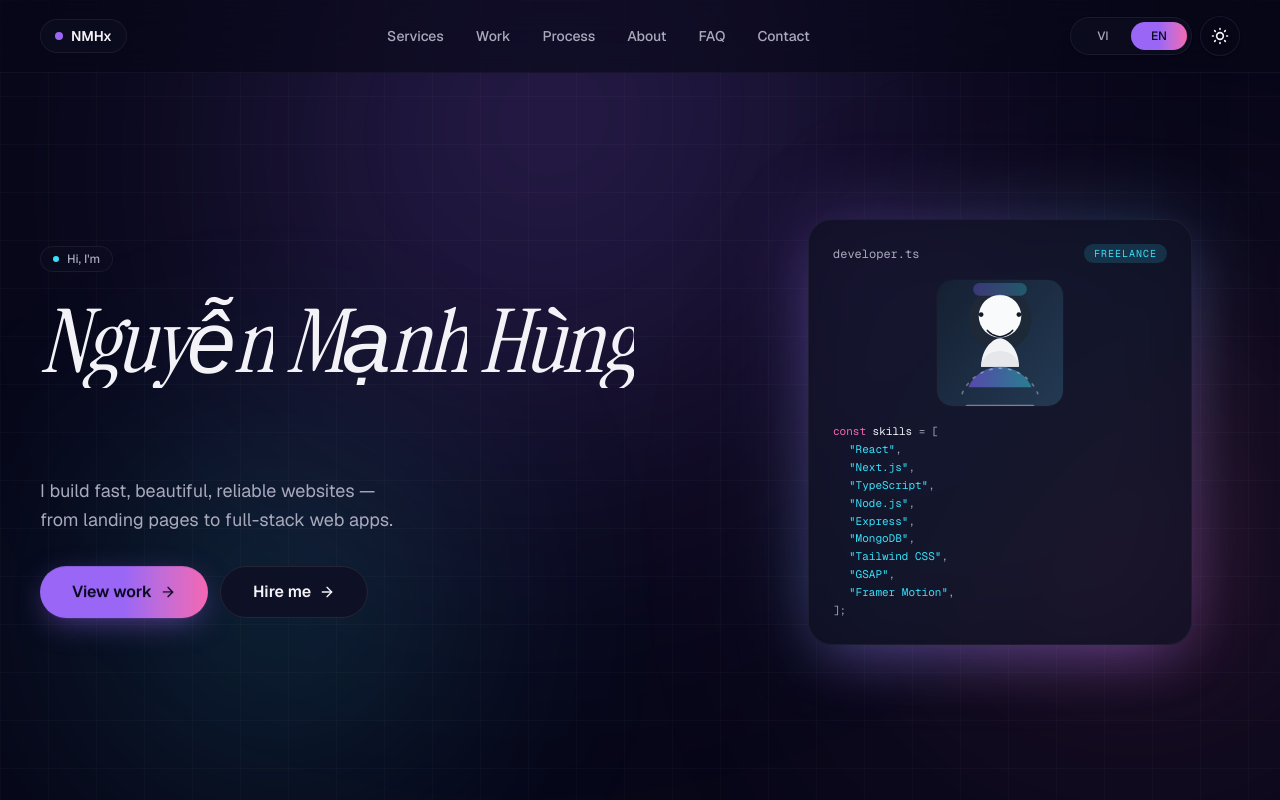
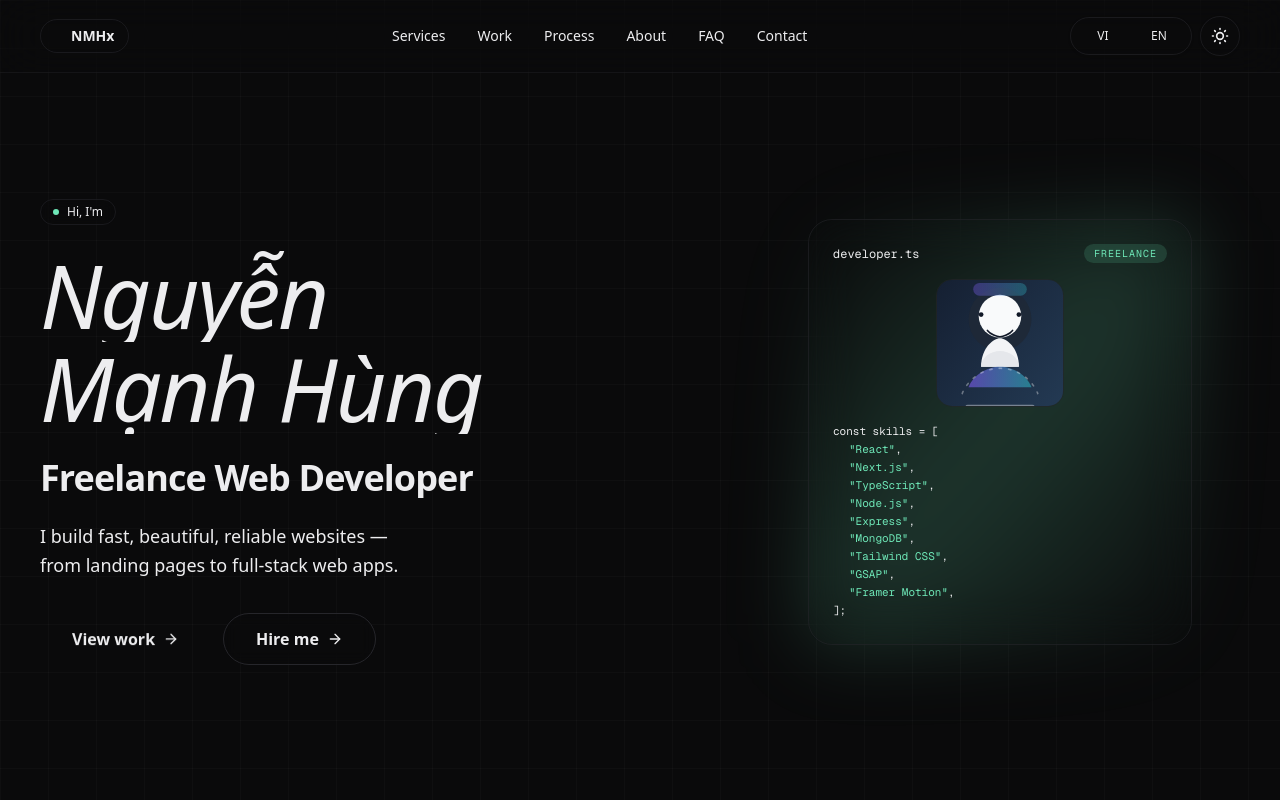
Before and after one commit to NMHx2005/Portfolio, a Next.js app: page / in a window 1280 px wide. Shown: the top 800 px of the page. Built offline with nearby package versions, Linux system fonts and the light colour scheme; no server answers.

Commit message:
feat: add minimal design tokens, motion primitives and a contrast test

```diff
--- a/src/app/globals.css
+++ b/src/app/globals.css
@@ -1,99 +1,115 @@
 @import "tailwindcss";
 
+@custom-variant dark (&:where(.dark, .dark *));
+/* Coarse pointers (touch): controls grow to 44 px. */
+@custom-variant touch (@media (pointer: coarse));
+
 :root {
-  /* Light mode tokens */
-  --background: 0 0% 98%;
-  --background-elevated: 0 0% 100%;
-  --foreground: 240 60% 8%;
-  --muted: 240 10% 92%;
-  --muted-foreground: 240 12% 38%;
-  --border: 240 14% 88%;
-  --primary: 262 83% 60%;
-  --primary-foreground: 0 0% 100%;
-  --secondary: 328 86% 60%;
-  --secondary-foreground: 0 0% 100%;
-  --accent: 188 95% 45%;
-  --accent-foreground: 0 0% 100%;
-  --ring: 262 83% 60%;
+  color-scheme: light;
+  --bg: #fafaf9;
+  --surface: #ffffff;
+  --border: #e4e4e7;
+  --border-strong: #d4d4d8;
+  --fg: #111113;
+  --fg-muted: #52525b;
+  --fg-subtle: #6b6b75;
+  --accent: #047857;
+  --on-accent: #ffffff;
 }
 
 .dark {
-  /* Dark mode tokens — Aurora studio */
-  --background: 240 56% 6%;
-  --background-elevated: 240 36% 10%;
-  --foreground: 240 20% 96%;
-  --muted: 240 32% 14%;
-  --muted-foreground: 240 12% 70%;
-  --border: 240 20% 18%;
-  --primary: 262 88% 68%;
-  --primary-foreground: 240 60% 8%;
-  --secondary: 328 86% 68%;
-  --secondary-foreground: 240 60% 8%;
-  --accent: 188 95% 60%;
-  --accent-foreground: 240 60% 8%;
-  --ring: 262 88% 68%;
+  color-scheme: dark;
+  --bg: #0a0a0b;
+  --surface: #111113;
+  --border: #26262b;
+  --border-strong: #3a3a42;
+  --fg: #ededef;
+  --fg-muted: #a1a1aa;
+  --fg-subtle: #8a8a93;
+  --accent: #6ee7b7;
+  --on-accent: #04241a;
 }
 
 @theme inline {
-  --color-background: hsl(var(--background));
-  --color-background-elevated: hsl(var(--background-elevated));
-  --color-foreground: hsl(var(--foreground));
-  --color-muted: hsl(var(--muted));
-  --color-muted-foreground: hsl(var(--muted-foreground));
-  --color-primary: hsl(var(--primary));
-  --color-primary-foreground: hsl(var(--primary-foreground));
-  --color-secondary: hsl(var(--secondary));
-  --color-secondary-foreground: hsl(var(--secondary-foreground));
-  --color-border: hsl(var(--border));
-  --color-accent: hsl(var(--accent));
-  --color-accent-foreground: hsl(var(--accent-foreground));
-  --color-ring: hsl(var(--ring));
-  --font-sans: var(--font-geist-sans);
-  --font-mono: var(--font-geist-mono);
-  --font-display: var(--font-instrument-serif);
+  --color-bg: var(--bg);
+  --color-surface: var(--surface);
+  --color-border: var(--border);
+  --color-border-strong: var(--border-strong);
+  --color-fg: var(--fg);
+  --color-fg-muted: var(--fg-muted);
+  --color-fg-subtle: var(--fg-subtle);
+  --color-accent: var(--accent);
+  --color-on-accent: var(--on-accent);
+  --font-sans: var(--font-inter), ui-sans-serif, system-ui, sans-serif;
+  --font-mono: var(--font-geist-mono), ui-monospace, SFMono-Regular, monospace;
 }
 
 @layer base {
   * {
-    @apply border-border box-border;
+    border-color: var(--border);
   }
 
   html {
-    @apply overflow-x-hidden;
+    scroll-padding-top: 5rem;
+    -webkit-text-size-adjust: 100%;
   }
 
   body {
-    @apply bg-background font-sans text-foreground antialiased;
-    @apply w-full overflow-x-hidden;
+    background: var(--bg);
+    color: var(--fg);
+    font-family: var(--font-sans);
+    -webkit-font-smoothing: antialiased;
+    text-rendering: optimizeLegibility;
   }
 
   ::selection {
-    @apply bg-primary/40 text-foreground;
+    background: color-mix(in srgb, var(--accent) 30%, transparent);
   }
 
-  /* Aurora gradient used by hero + section accents */
-  .gradient-aurora {
-    background: linear-gradient(135deg, hsl(var(--primary)) 0%, hsl(var(--accent)) 50%, hsl(var(--secondary)) 100%);
+  :focus-visible {
+    outline: 2px solid var(--accent);
+    outline-offset: 2px;
+  }
 }
 
-  .text-gradient-aurora {
-    background: linear-gradient(135deg, hsl(var(--primary)) 0%, hsl(var(--accent)) 50%, hsl(var(--secondary)) 100%);
-    -webkit-background-clip: text;
-    background-clip: text;
-    color: transparent;
+/* ---- Motion ----
+ * Everything that moves is opt-in via `no-preference`. Content is visible by default and is only hidden once the
+ * reveal script has armed itself (`html[data-reveal-ready]`), so a failed script never leaves the page blank. */
+@media (prefers-reduced-motion: no-preference) {
+  html {
+    scroll-behavior: smooth;
   }
 
-  /* Hide scrollbar */
-  .hide-scrollbar {
-    -ms-overflow-style: none;
-    scrollbar-width: none;
+  @keyframes rise {
+    from {
+      opacity: 0;
+      transform: translateY(14px);
+    }
+    to {
+      opacity: 1;
+      transform: none;
+    }
   }
 
-  .hide-scrollbar::-webkit-scrollbar {
-    display: none;
+  .rise {
+    animation: rise 0.7s cubic-bezier(0.2, 0.7, 0.2, 1) both;
+    animation-delay: calc(var(--i, 0) * 70ms);
   }
 
-  /* Respect reduced motion globally */
+  [data-reveal] {
+    transition:
+      opacity 0.6s cubic-bezier(0.2, 0.7, 0.2, 1),
+      transform 0.6s cubic-bezier(0.2, 0.7, 0.2, 1);
+    transition-delay: calc(var(--i, 0) * 60ms);
+  }
+
+  html[data-reveal-ready] [data-reveal]:not(.is-visible) {
+    opacity: 0;
+    transform: translateY(14px);
+  }
+}
+
+/* Backstop: anything that still transitions or animates is flattened for users who ask for reduced motion. */
 @media (prefers-reduced-motion: reduce) {
   *,
   *::before,
@@ -104,4 +120,3 @@
     scroll-behavior: auto !important;
   }
 }
-}
```
Also changed, not shown: 1 other file (tests, documents, lock files or other folders). Lines whose indentation alone changed are shown as unchanged.
